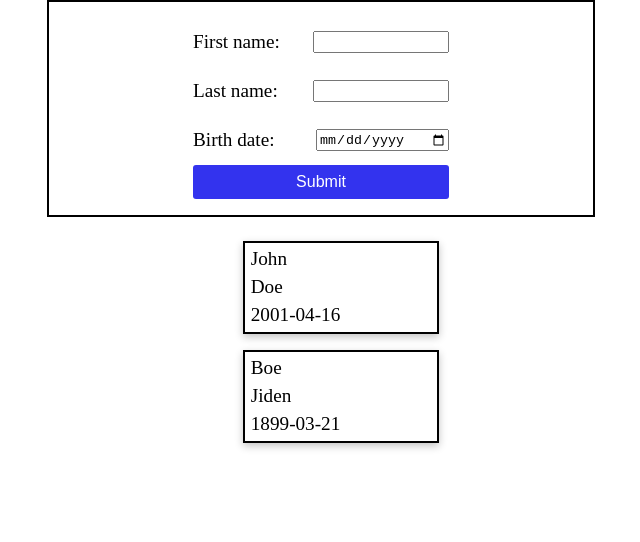
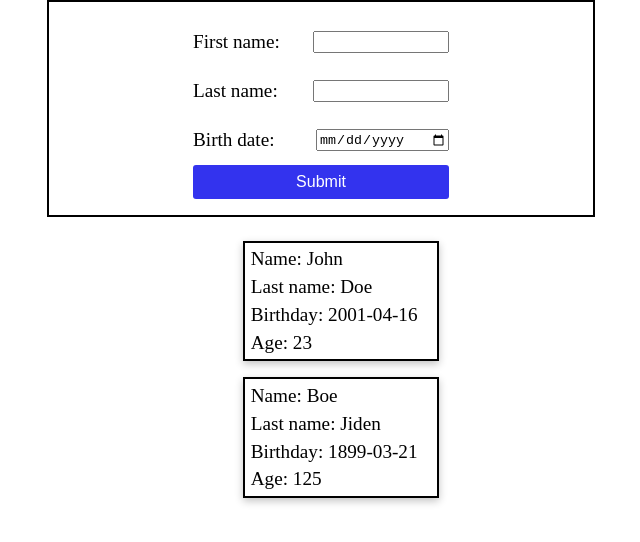
Before and after one commit to baldx/contact-list-react, a React (Vite) app: page / in a window 1280 px wide. Shown: the top 542 px of the page, without its empty margins (319-959 px from the left). Built offline with nearby package versions, Linux system fonts and the light colour scheme.

Commit message:
add calculateAge func

```diff
--- a/src/components/Contacts.jsx
+++ b/src/components/Contacts.jsx
@@ -1,14 +1,29 @@
 function Contacts({contacts}) {
-console.log(contacts);
+
+    const calculateAge = (birthdate) => {
+        const today = new Date(); //get todays date
+        const birthDate = new Date(birthdate); //get bithdays date
+
+        let age = today.getFullYear() - birthDate.getFullYear(); //calulcate age diff
+        const monthDiff = today.getMonth() - birthDate.getMonth(); //calculate month diff
+
+        if (monthDiff < 0 || (monthDiff === 0 && today.getDate() < birthDate.getDate())) { //logic to check when birthday is in same month
+            age--;
+        }
+
+        return age;
+    }
+
 
     return (
         <>
             <ul>
                 {contacts.map((contact, index) => {
                     return <li>
-                        <div className="firstName">{contact.firstName}</div>
-                        <div className="lastName">{contact.lastName}</div>
-                        <div className="birthDate">{contact.birthDate}</div>
+                        <div className="firstName" key={contact.firstName + index}>Name: {contact.firstName}</div>
+                        <div className="lastName" key={contact.lastName + index}>Last name: {contact.lastName}</div> {/* display different contact info */}
+                        <div className="birthDate" key={contact.birthDate + index}>Birthday: {contact.birthDate}</div>
+                        <div className="age" key={"daysLeft" + index}>{"Age: " + calculateAge(contact.birthDate)}</div>
                     </li>
                 })}
             </ul>
```
